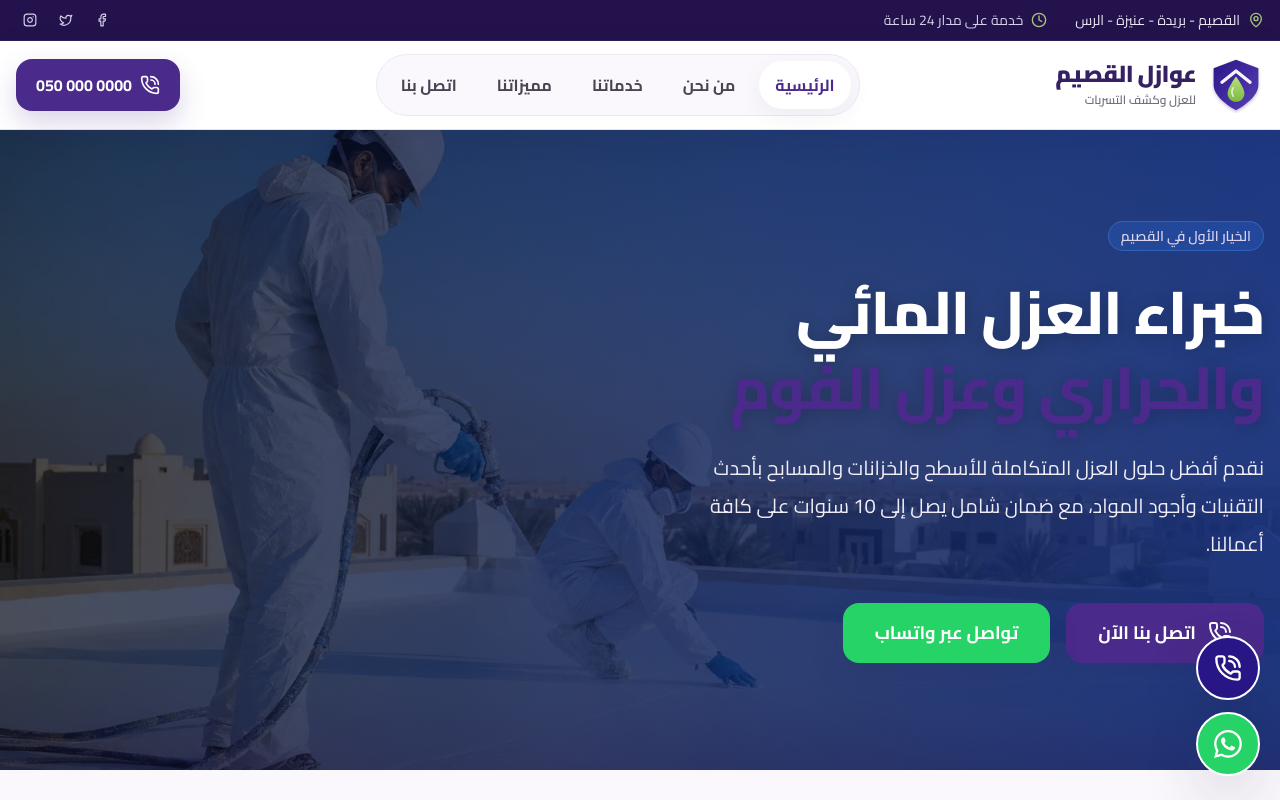
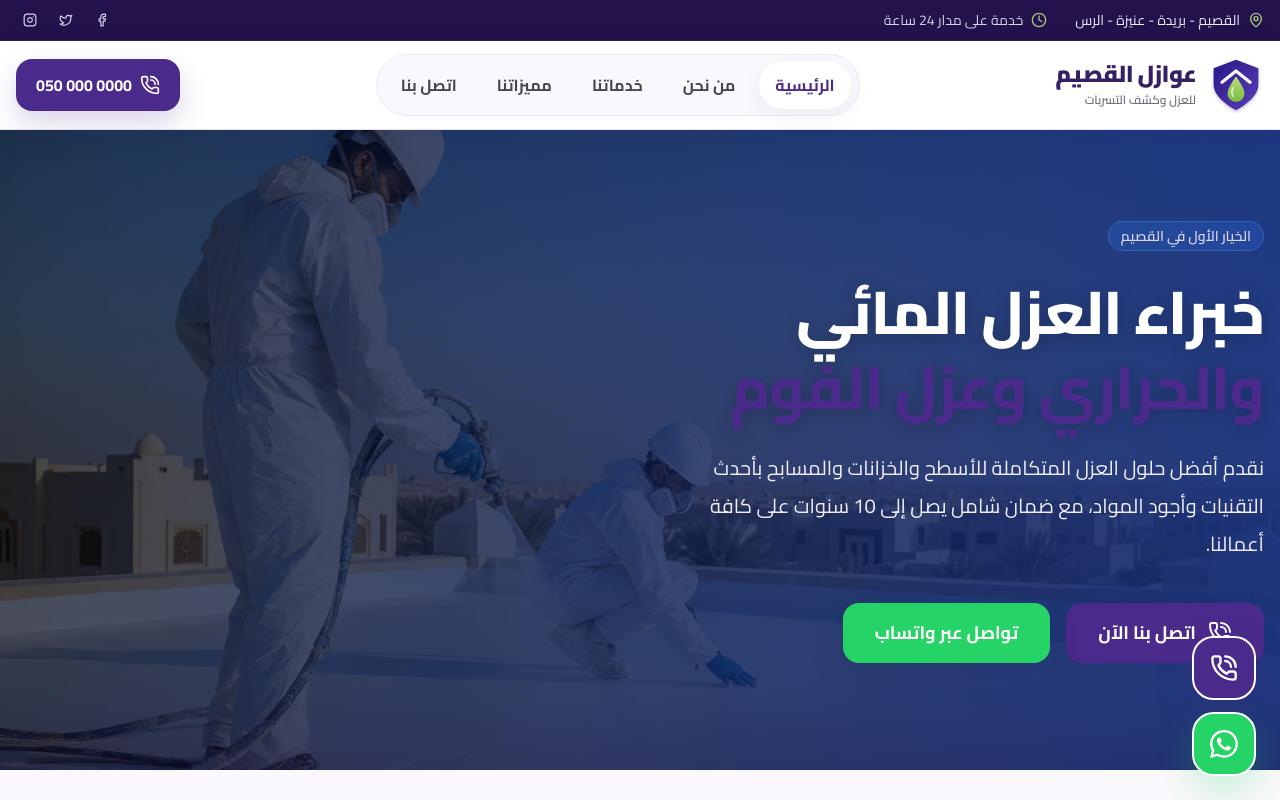
Before and after one commit to AhmedZakaria14/QasimAzl, a Next.js app: page / in a window 1280 px wide. Shown: the top 800 px of the page. Built offline with nearby package versions, Linux system fonts and the light colour scheme.

Commit message:
Refine floating contact buttons

```diff
--- a/components/FloatingButtons.tsx
+++ b/components/FloatingButtons.tsx
@@ -2,11 +2,11 @@ import { PhoneCall } from "lucide-react";
 
 export default function FloatingButtons() {
   return (
-    <div className="fixed bottom-6 right-5 z-50 flex flex-col gap-3">
-      <a href="tel:+966500000000" className="bg-[#291686] hover:bg-[#1d0e63] text-white p-4 rounded-full shadow-2xl transition-transform hover:scale-110 flex items-center justify-center border-2 border-white" aria-label="اتصل بنا">
+    <div className="fixed bottom-5 right-4 md:bottom-6 md:right-6 z-50 flex flex-col gap-3">
+      <a href="tel:+966500000000" className="bg-[#4a2a8a] hover:bg-[#352064] text-white w-14 h-14 md:w-16 md:h-16 rounded-2xl shadow-[0_16px_36px_rgba(74,42,138,.28)] transition-all hover:-translate-y-1 flex items-center justify-center border-2 border-white" aria-label="اتصل بنا">
         <PhoneCall className="w-7 h-7" />
       </a>
-      <a href="https://wa.me/966500000000" target="_blank" rel="noopener noreferrer" className="bg-[#25D366] hover:bg-[#20bd5a] text-white p-4 rounded-full shadow-2xl transition-transform hover:scale-110 flex items-center justify-center border-2 border-white" aria-label="تواصل معنا عبر واتساب">
+      <a href="https://wa.me/966500000000" target="_blank" rel="noopener noreferrer" className="bg-[#25D366] hover:bg-[#20bd5a] text-white w-14 h-14 md:w-16 md:h-16 rounded-2xl shadow-[0_16px_36px_rgba(37,211,102,.24)] transition-all hover:-translate-y-1 flex items-center justify-center border-2 border-white" aria-label="تواصل معنا عبر واتساب">
         <svg xmlns="http://www.w3.org/2000/svg" width="28" height="28" fill="currentColor" viewBox="0 0 16 16"><path d="M13.601 2.326A7.85 7.85 0 0 0 7.994 0C3.627 0 .068 3.558.064 7.926c0 1.399.366 2.76 1.057 3.965L0 16l4.204-1.102a7.9 7.9 0 0 0 3.79.965h.004c4.368 0 7.926-3.558 7.93-7.93A7.9 7.9 0 0 0 13.6 2.326zM7.994 14.521a6.6 6.6 0 0 1-3.356-.92l-.24-.144-2.494.654.666-2.433-.156-.251a6.56 6.56 0 0 1-1.007-3.505c0-3.626 2.957-6.584 6.591-6.584a6.56 6.56 0 0 1 4.66 1.931 6.56 6.56 0 0 1 1.928 4.66c-.004 3.639-2.961 6.592-6.592 6.592m3.615-4.934c-.197-.099-1.17-.578-1.353-.646-.182-.065-.315-.099-.445.099-.133.197-.513.646-.627.775-.114.133-.232.148-.43.05-.197-.1-.836-.308-1.592-.985-.59-.525-.985-1.175-1.103-1.372-.114-.198-.011-.304.088-.403.087-.088.197-.232.296-.346.1-.114.133-.198.198-.33.065-.134.034-.248-.015-.347-.05-.099-.445-1.076-.612-1.47-.16-.389-.323-.335-.445-.34-.114-.007-.247-.007-.38-.007a.73.73 0 0 0-.529.247c-.182.198-.691.677-.691 1.654s.71 1.916.81 2.049c.098.133 1.394 2.132 3.383 2.992.47.205.84.326 1.129.418.475.152.904.129 1.246.08.38-.058 1.171-.48 1.338-.943.164-.464.164-.86.114-.943-.049-.084-.182-.133-.38-.232" /></svg>
       </a>
     </div>
```
